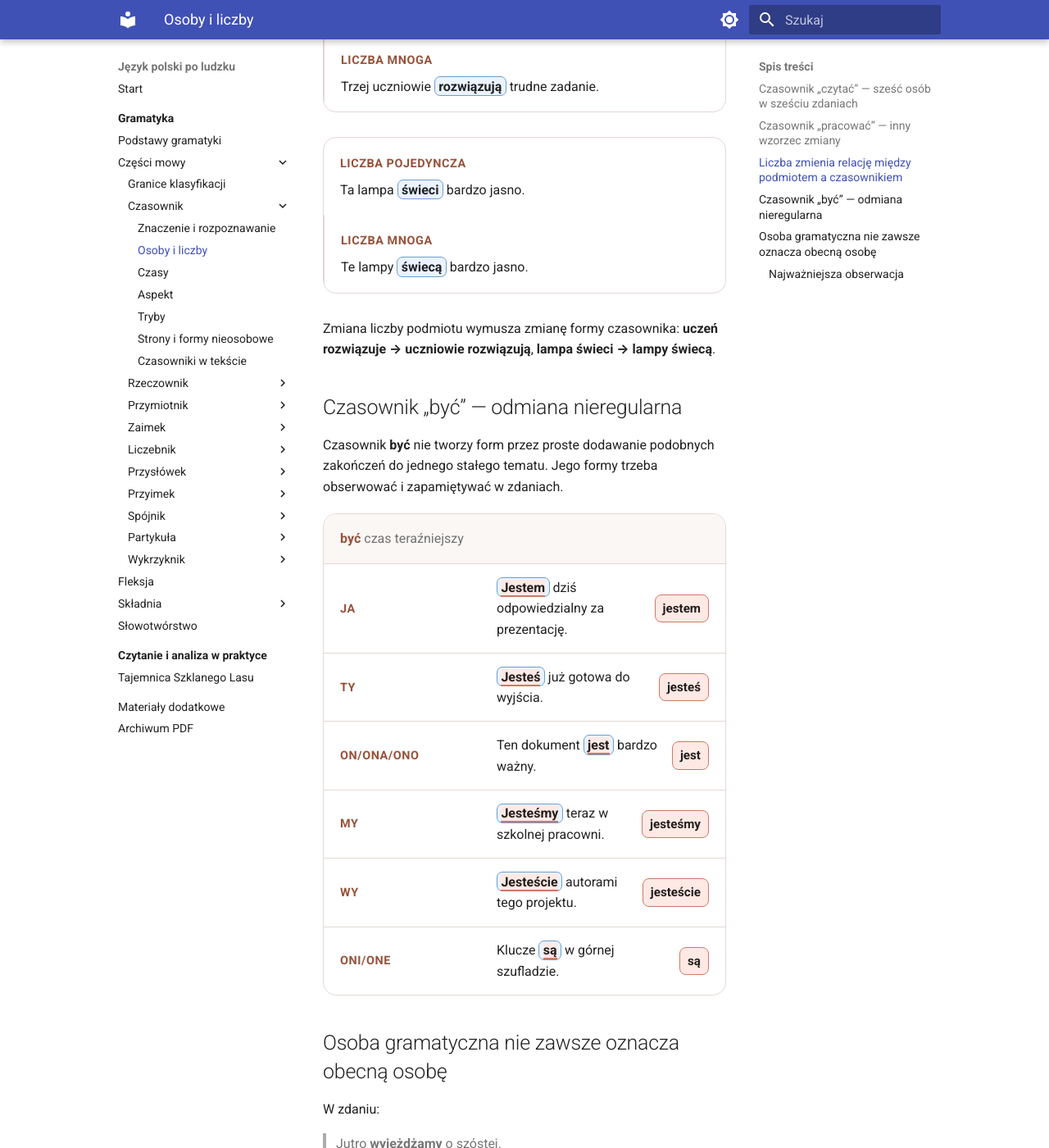
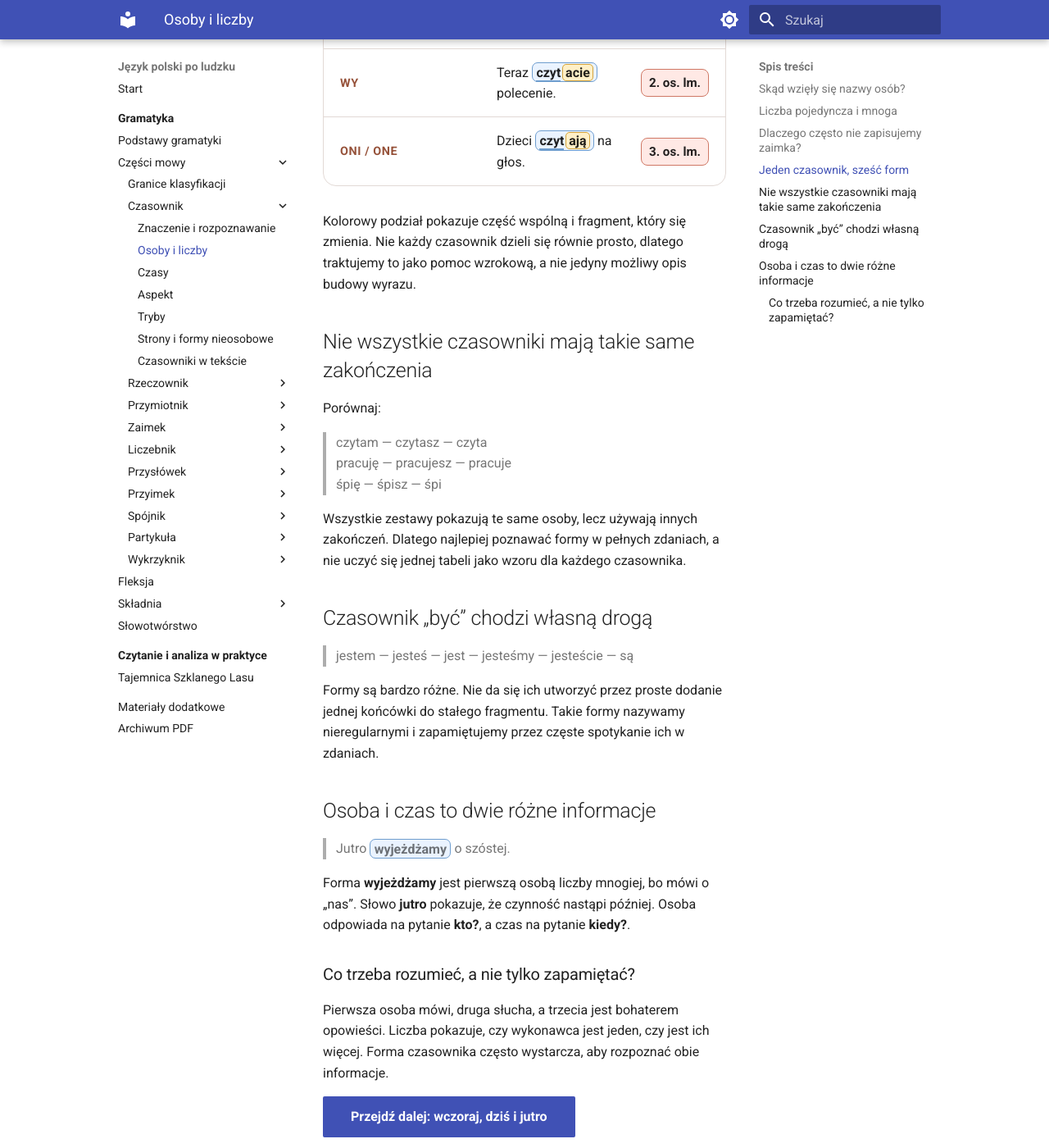
Before and after one commit to dchorazkiewicz/SP_JP, an MkDocs documentation site: the page built from docs/gramatyka/czesci-mowy/czasownik/osoby-i-liczby.md, in a window 1280 px wide and 1400 px high, scrolled down 2811 px. Shown: the whole window at 82% size. Built offline with MkDocs 1.6.1 and Material for MkDocs 9.7.7, drawn with Linux system fonts in a browser that asks for light colours; some of the changed text lies outside the part shown.

Commit message:
Rewrite verb persons and numbers lesson for fifth-grade readers

```diff
--- a/docs/gramatyka/czesci-mowy/czasownik/osoby-i-liczby.md
+++ b/docs/gramatyka/czesci-mowy/czasownik/osoby-i-liczby.md
@@ -1,156 +1,115 @@
-# Osoby i liczby czasownika
+# Kto mówi, do kogo i o kim?
 
 <div class="verb-lesson" markdown>
 
 <div class="lead-box">
-Forma osobowa czasownika wskazuje, kto wykonuje czynność albo kogo dotyczy stan. W języku polskim często można pominąć zaimek, ponieważ osoba i liczba są widoczne w samej formie czasownika.
+Nazwy „pierwsza osoba”, „druga osoba” i „trzecia osoba” nie są przypadkowe. Pokazują trzy miejsca w rozmowie: osobę, która mówi, osobę, do której się mówi, oraz osobę lub rzecz, o której się mówi.
 </div>
 
-!!! note "Jak czytać oznaczenia?"
-    Niebieska część pokazuje fragment wspólny dla kilku form, a żółta ramka — zmieniające się zakończenie. Jest to podział dydaktyczny: ma przede wszystkim pokazać, gdzie wzrokowo zmienia się forma użyta w zdaniu.
+<div class="verb-story">
+  <div class="verb-story__title">Trzy miejsca w rozmowie</div>
+  <div class="verb-story__body" markdown>
 
-<div class="verb-key">
-  <span><span class="verb-key-stem">część wspólna</span></span>
-  <span><span class="verb-key-ending">zmieniające się zakończenie</span></span>
+Lena mówi do Kuby o Mai.
+
+> Ja <span class="verb-form">rysuję</span> mapę.
+> Ty <span class="verb-form">szukasz</span> drogi.
+> Maja <span class="verb-form">pakuje</span> plecak.
+
+Lena jest osobą, która mówi — dlatego używa formy **rysuję**. Kuba jest odbiorcą — dlatego słyszy formę **szukasz**. Maja nie bierze bezpośrednio udziału w rozmowie; Lena i Kuba mówią o niej — dlatego pojawia się forma **pakuje**.
+
+  </div>
 </div>
 
-## Czasownik „czytać” — sześć osób w sześciu zdaniach
+## Skąd wzięły się nazwy osób?
+
+<div class="verb-series">
+  <div class="verb-row"><span class="verb-badge">1. osoba</span><p><strong>ja</strong> <span class="verb-form">czytam</span> / <strong>my</strong> <span class="verb-form">czytamy</span></p><span class="verb-note">osoba mówiąca</span></div>
+  <div class="verb-row"><span class="verb-badge">2. osoba</span><p><strong>ty</strong> <span class="verb-form">czytasz</span> / <strong>wy</strong> <span class="verb-form">czytacie</span></p><span class="verb-note">odbiorca wypowiedzi</span></div>
+  <div class="verb-row"><span class="verb-badge">3. osoba</span><p><strong>on, ona, ono</strong> <span class="verb-form">czyta</span> / <strong>oni, one</strong> <span class="verb-form">czytają</span></p><span class="verb-note">ktoś lub coś, o czym mówimy</span></div>
+</div>
+
+<div class="verb-observation">
+<div class="verb-question">Dlaczego pierwsza osoba jest „pierwsza”?</div>
+Bo punktem wyjścia rozmowy jest osoba mówiąca. Potem jest odbiorca, czyli druga osoba. Trzecia osoba znajduje się poza bezpośrednią rozmową — to ktoś lub coś, o czym opowiadamy.
+</div>
+
+## Liczba pojedyncza i mnoga
+
+Liczba mówi, ilu wykonawców obejmuje forma czasownika.
+
+<div class="verb-comparison">
+  <div class="verb-comparison__item"><span class="verb-label">jedna osoba</span><p>Uczeń <span class="verb-form">czyta</span>.</p></div>
+  <div class="verb-comparison__item"><span class="verb-label">więcej osób</span><p>Uczniowie <span class="verb-form">czytają</span>.</p></div>
+</div>
+
+Zmienił się wykonawca, więc musiała zmienić się również forma czasownika.
+
+> Lampa <span class="verb-form">świeci</span>.
+> Lampy <span class="verb-form">świecą</span>.
+
+Nie chodzi tylko o ludzi. Liczba czasownika dostosowuje się również do rzeczy, zwierząt i zjawisk.
+
+## Dlaczego często nie zapisujemy zaimka?
+
+> <span class="verb-form">Czytam</span> książkę.
+
+Końcówka **-am** podpowiada, że mówi osoba „ja”.
+
+> <span class="verb-form">Czytacie</span> książkę.
+
+Zakończenie **-acie** wskazuje „wy”.
+
+> <span class="verb-form">Czytają</span> książkę.
+
+Zakończenie **-ają** wskazuje „oni” albo „one”.
+
+<div class="verb-why">
+<strong>Po co więc używamy słów „ja”, „ty”, „my” i „wy”?</strong>
+Najczęściej wtedy, gdy chcemy kogoś podkreślić albo przeciwstawić dwie osoby: <em>Ja czytam, a ty oglądasz film.</em>
+</div>
+
+## Jeden czasownik, sześć form
 
 <div class="verb-series">
   <div class="verb-series__header"><strong>czytać</strong> <span>czas teraźniejszy</span></div>
-  <div class="verb-row">
-    <span class="verb-badge">1. osoba lp. — ja</span>
-    <p>Codziennie <span class="verb-form"><span class="verb-stem">czyt</span><span class="verb-ending">am</span></span> wiadomości przy śniadaniu.</p>
-    <span class="verb-note">ja czytam</span>
-  </div>
-  <div class="verb-row">
-    <span class="verb-badge">2. osoba lp. — ty</span>
-    <p>Wieczorem <span class="verb-form"><span class="verb-stem">czyt</span><span class="verb-ending">asz</span></span> dzieciom krótką opowieść.</p>
-    <span class="verb-note">ty czytasz</span>
-  </div>
-  <div class="verb-row">
-    <span class="verb-badge">3. osoba lp. — on/ona/ono</span>
-    <p>Marta <span class="verb-form"><span class="verb-stem">czyt</span><span class="verb-ending">a</span></span> instrukcję przed uruchomieniem urządzenia.</p>
-    <span class="verb-note">ona czyta</span>
-  </div>
-  <div class="verb-row">
-    <span class="verb-badge">1. osoba lm. — my</span>
-    <p>Na lekcji <span class="verb-form"><span class="verb-stem">czyt</span><span class="verb-ending">amy</span></span> ten sam fragment powieści.</p>
-    <span class="verb-note">my czytamy</span>
-  </div>
-  <div class="verb-row">
-    <span class="verb-badge">2. osoba lm. — wy</span>
-    <p>Podczas spotkania <span class="verb-form"><span class="verb-stem">czyt</span><span class="verb-ending">acie</span></span> swoje krótkie reportaże.</p>
-    <span class="verb-note">wy czytacie</span>
-  </div>
-  <div class="verb-row">
-    <span class="verb-badge">3. osoba lm. — oni/one</span>
-    <p>Uczniowie <span class="verb-form"><span class="verb-stem">czyt</span><span class="verb-ending">ają</span></span> tekst i zaznaczają najważniejsze informacje.</p>
-    <span class="verb-note">oni czytają</span>
-  </div>
+  <div class="verb-row"><span class="verb-badge">ja</span><p>Po lekcjach <span class="verb-form"><span class="verb-stem">czyt</span><span class="verb-ending">am</span></span> komiks.</p><span class="verb-note">1. os. lp.</span></div>
+  <div class="verb-row"><span class="verb-badge">ty</span><p>Wieczorem <span class="verb-form"><span class="verb-stem">czyt</span><span class="verb-ending">asz</span></span> opowiadanie.</p><span class="verb-note">2. os. lp.</span></div>
+  <div class="verb-row"><span class="verb-badge">on / ona / ono</span><p>Maja <span class="verb-form"><span class="verb-stem">czyt</span><span class="verb-ending">a</span></span> instrukcję.</p><span class="verb-note">3. os. lp.</span></div>
+  <div class="verb-row"><span class="verb-badge">my</span><p>Na lekcji <span class="verb-form"><span class="verb-stem">czyt</span><span class="verb-ending">amy</span></span> legendę.</p><span class="verb-note">1. os. lm.</span></div>
+  <div class="verb-row"><span class="verb-badge">wy</span><p>Teraz <span class="verb-form"><span class="verb-stem">czyt</span><span class="verb-ending">acie</span></span> polecenie.</p><span class="verb-note">2. os. lm.</span></div>
+  <div class="verb-row"><span class="verb-badge">oni / one</span><p>Dzieci <span class="verb-form"><span class="verb-stem">czyt</span><span class="verb-ending">ają</span></span> na głos.</p><span class="verb-note">3. os. lm.</span></div>
 </div>
 
-Forma czasownika wystarcza do rozpoznania osoby:
+Kolorowy podział pokazuje część wspólną i fragment, który się zmienia. Nie każdy czasownik dzieli się równie prosto, dlatego traktujemy to jako pomoc wzrokową, a nie jedyny możliwy opis budowy wyrazu.
 
-- **Czytam** wiadomości. — wiadomo, że mówi osoba „ja”.
-- **Czytacie** wiadomości. — wiadomo, że wypowiedź jest skierowana do „wy”.
-- **Czytają** wiadomości. — wykonawcą są „oni” albo „one”.
+## Nie wszystkie czasowniki mają takie same zakończenia
 
-Zaimek pojawia się wtedy, gdy chcemy coś podkreślić lub przeciwstawić:
+Porównaj:
 
-> **Ja czytam** artykuł, a **ty oglądasz** film.
+> czytam — czytasz — czyta
+> pracuję — pracujesz — pracuje
+> śpię — śpisz — śpi
 
-## Czasownik „pracować” — inny wzorzec zmiany
+Wszystkie zestawy pokazują te same osoby, lecz używają innych zakończeń. Dlatego najlepiej poznawać formy w pełnych zdaniach, a nie uczyć się jednej tabeli jako wzoru dla każdego czasownika.
 
-Nie wszystkie czasowniki przyjmują takie same zakończenia. Zobacz, jak w zdaniach pracują formy **pracuję, pracujesz, pracuje, pracujemy, pracujecie, pracują**.
+## Czasownik „być” chodzi własną drogą
 
-<div class="verb-series">
-  <div class="verb-series__header"><strong>pracować</strong> <span>czas teraźniejszy</span></div>
-  <div class="verb-row">
-    <span class="verb-badge">ja</span>
-    <p>W poniedziałki <span class="verb-form"><span class="verb-stem">prac</span><span class="verb-ending">uję</span></span> w domu.</p>
-    <span class="verb-note">pracuję</span>
-  </div>
-  <div class="verb-row">
-    <span class="verb-badge">ty</span>
-    <p>Dzisiaj <span class="verb-form"><span class="verb-stem">prac</span><span class="verb-ending">ujesz</span></span> nad nowym projektem.</p>
-    <span class="verb-note">pracujesz</span>
-  </div>
-  <div class="verb-row">
-    <span class="verb-badge">on/ona/ono</span>
-    <p>Paweł <span class="verb-form"><span class="verb-stem">prac</span><span class="verb-ending">uje</span></span> w miejskiej bibliotece.</p>
-    <span class="verb-note">pracuje</span>
-  </div>
-  <div class="verb-row">
-    <span class="verb-badge">my</span>
-    <p>W tym tygodniu <span class="verb-form"><span class="verb-stem">prac</span><span class="verb-ending">ujemy</span></span> dłużej niż zwykle.</p>
-    <span class="verb-note">pracujemy</span>
-  </div>
-  <div class="verb-row">
-    <span class="verb-badge">wy</span>
-    <p>Od rana <span class="verb-form"><span class="verb-stem">prac</span><span class="verb-ending">ujecie</span></span> w szkolnym ogrodzie.</p>
-    <span class="verb-note">pracujecie</span>
-  </div>
-  <div class="verb-row">
-    <span class="verb-badge">oni/one</span>
-    <p>Technicy <span class="verb-form"><span class="verb-stem">prac</span><span class="verb-ending">ują</span></span> przy naprawie sieci.</p>
-    <span class="verb-note">pracują</span>
-  </div>
+> jestem — jesteś — jest — jesteśmy — jesteście — są
+
+Formy są bardzo różne. Nie da się ich utworzyć przez proste dodanie jednej końcówki do stałego fragmentu. Takie formy nazywamy nieregularnymi i zapamiętujemy przez częste spotykanie ich w zdaniach.
+
+## Osoba i czas to dwie różne informacje
+
+> Jutro <span class="verb-form">wyjeżdżamy</span> o szóstej.
+
+Forma **wyjeżdżamy** jest pierwszą osobą liczby mnogiej, bo mówi o „nas”. Słowo **jutro** pokazuje, że czynność nastąpi później. Osoba odpowiada na pytanie **kto?**, a czas na pytanie **kiedy?**.
+
+<div class="verb-mini-summary">
+<h3>Co trzeba rozumieć, a nie tylko zapamiętać?</h3>
+Pierwsza osoba mówi, druga słucha, a trzecia jest bohaterem opowieści. Liczba pokazuje, czy wykonawca jest jeden, czy jest ich więcej. Forma czasownika często wystarcza, aby rozpoznać obie informacje.
 </div>
 
-## Liczba zmienia relację między podmiotem a czasownikiem
-
-<div class="verb-comparison">
-  <div class="verb-comparison__item">
-    <span class="verb-label">liczba pojedyncza</span>
-    <p>Jeden uczeń <span class="verb-form">rozwiązuje</span> trudne zadanie.</p>
-  </div>
-  <div class="verb-comparison__item">
-    <span class="verb-label">liczba mnoga</span>
-    <p>Trzej uczniowie <span class="verb-form">rozwiązują</span> trudne zadanie.</p>
-  </div>
-</div>
-
-<div class="verb-comparison">
-  <div class="verb-comparison__item">
-    <span class="verb-label">liczba pojedyncza</span>
-    <p>Ta lampa <span class="verb-form">świeci</span> bardzo jasno.</p>
-  </div>
-  <div class="verb-comparison__item">
-    <span class="verb-label">liczba mnoga</span>
-    <p>Te lampy <span class="verb-form">świecą</span> bardzo jasno.</p>
-  </div>
-</div>
-
-Zmiana liczby podmiotu wymusza zmianę formy czasownika: **uczeń rozwiązuje → uczniowie rozwiązują**, **lampa świeci → lampy świecą**.
-
-## Czasownik „być” — odmiana nieregularna
-
-Czasownik **być** nie tworzy form przez proste dodawanie podobnych zakończeń do jednego stałego tematu. Jego formy trzeba obserwować i zapamiętywać w zdaniach.
-
-<div class="verb-series">
-  <div class="verb-series__header"><strong>być</strong> <span>czas teraźniejszy</span></div>
-  <div class="verb-row"><span class="verb-badge">ja</span><p><span class="verb-form"><span class="verb-stem verb-stem--changed">Jestem</span></span> dziś odpowiedzialny za prezentację.</p><span class="verb-note">jestem</span></div>
-  <div class="verb-row"><span class="verb-badge">ty</span><p><span class="verb-form"><span class="verb-stem verb-stem--changed">Jesteś</span></span> już gotowa do wyjścia.</p><span class="verb-note">jesteś</span></div>
-  <div class="verb-row"><span class="verb-badge">on/ona/ono</span><p>Ten dokument <span class="verb-form"><span class="verb-stem verb-stem--changed">jest</span></span> bardzo ważny.</p><span class="verb-note">jest</span></div>
-  <div class="verb-row"><span class="verb-badge">my</span><p><span class="verb-form"><span class="verb-stem verb-stem--changed">Jesteśmy</span></span> teraz w szkolnej pracowni.</p><span class="verb-note">jesteśmy</span></div>
-  <div class="verb-row"><span class="verb-badge">wy</span><p><span class="verb-form"><span class="verb-stem verb-stem--changed">Jesteście</span></span> autorami tego projektu.</p><span class="verb-note">jesteście</span></div>
-  <div class="verb-row"><span class="verb-badge">oni/one</span><p>Klucze <span class="verb-form"><span class="verb-stem verb-stem--changed">są</span></span> w górnej szufladzie.</p><span class="verb-note">są</span></div>
-</div>
-
-## Osoba gramatyczna nie zawsze oznacza obecną osobę
-
-W zdaniu:
-
-> Jutro **wyjeżdżamy** o szóstej.
-
-forma **wyjeżdżamy** jest pierwszą osobą liczby mnogiej, choć czynność nastąpi dopiero jutro. Osoba mówi, kto wykonuje czynność, a czas mówi, kiedy ta czynność zachodzi.
-
-<div class="verb-summary">
-<h3>Najważniejsza obserwacja</h3>
-Nie uczymy się wyłącznie szeregu „czytam, czytasz, czyta…”. Każda forma powinna wystąpić w zdaniu, ponieważ dopiero wtedy widać wykonawcę, liczbę i związek czasownika z podmiotem.
-</div>
-
-[Przejdź dalej: czasy](../czasy/){ .md-button .md-button--primary }
+[Przejdź dalej: wczoraj, dziś i jutro](../czasy/){ .md-button .md-button--primary }
 
 </div>
```
